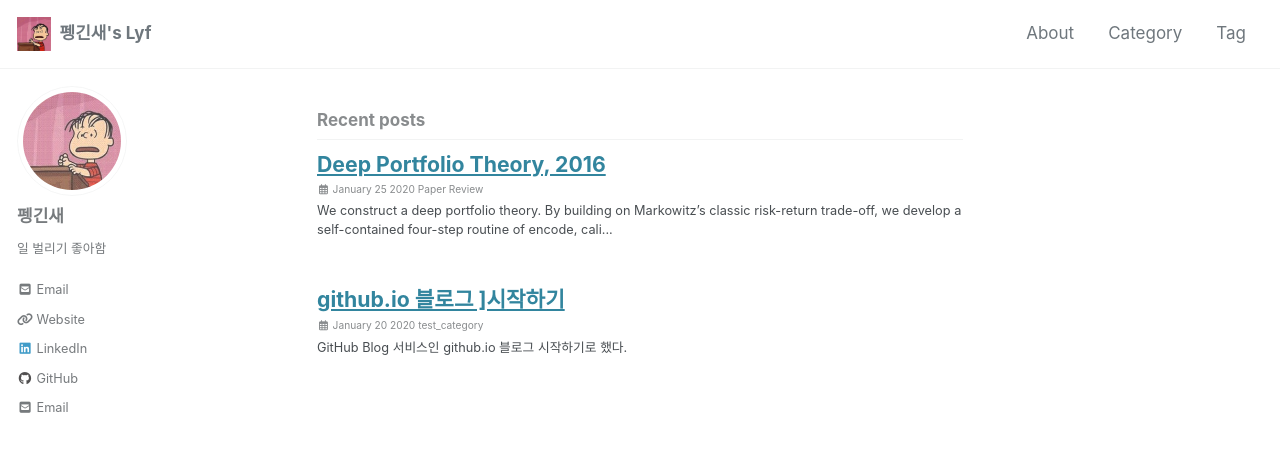
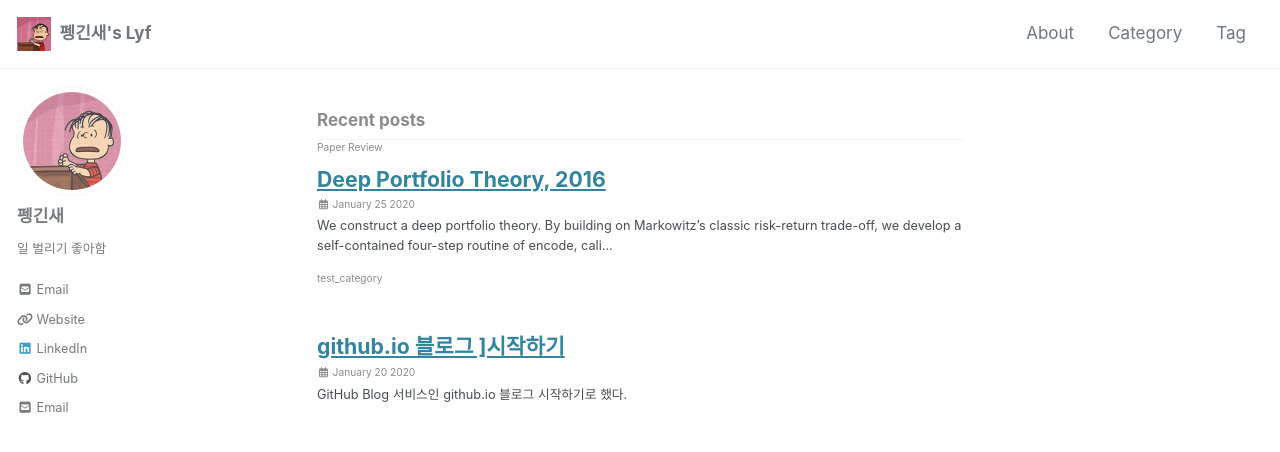
Before and after one commit to sylim2357/sylim2357.github.io, a Jekyll site: the page built from index.html, in a window 1280 px wide and 900 px high. Shown: the top 452 px of the window. Built offline with Jekyll 4.4.1, drawn with Linux system fonts in a browser that asks for light colours; cached includes are drawn as plain includes; nearby versions of some CDN libraries; the list of posts is cut into pages by our own code; comment, search, counter and statistics services are not loaded.

Commit message:
display category

```diff
--- a/_includes/archive-single.html
+++ b/_includes/archive-single.html
@@ -23,6 +23,11 @@
           alt="">
       </div>
     {% endif %}
+    {% if post.categories[0] %}
+      <p class="page__meta">
+          {% for category in post.categories %} {{ category }} {% endfor %}
+      </p>
+    {% endif %}
     <h2 class="archive__item-title" itemprop="headline">
       {% if post.link %}
         <a href="{{ post.link }}">{{ title }}</a> <a href="{{ post.url | relative_url }}" rel="permalink"><i class="fas fa-link" aria-hidden="true" title="permalink"></i><span class="sr-only">Permalink</span></a>
@@ -32,9 +37,9 @@
     </h2>
     {% if post.date %}
       <p class="page__meta"><i class="far fa-fw fa-calendar-alt" aria-hidden="true"></i> {{ post.date | date: "%B %d %Y" }}
-        {% if post.categories[0] %}
+        <!-- {% if post.categories[0] %}
           {% for category in post.categories %} {{ category }} {% endfor %}
-        {% endif %}
+        {% endif %} -->
       </p>
     {% endif %}
     {% if post.excerpt %}<p class="archive__item-excerpt" itemprop="description">{{ post.excerpt | markdownify | strip_html | truncate: 160 }}</p>{% endif %}
```
